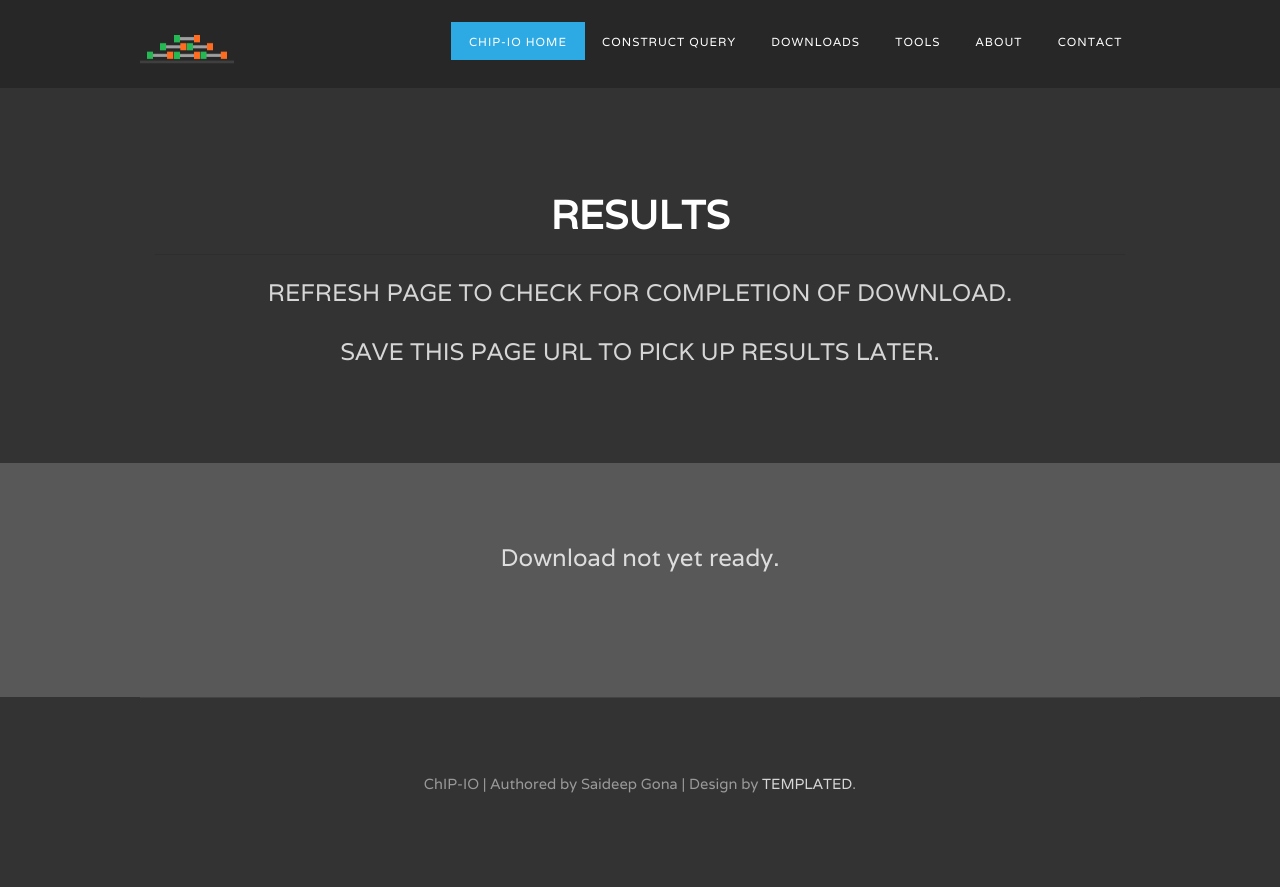
After one commit to SaideepGona/ChIP-IO, a Flask app: page /download_results/1 in a window 1280 px wide. The commit adds this page. Run offline with Flask 2, Linux system fonts and the light colour scheme; parts of the project's set-up code (start-up, migrations or seed data) failed here and were passed over; some libraries are stand-ins or nearby versions.

Commit message:
small modifications

```diff
--- a/application.py
+++ b/application.py
@@ -395,6 +395,8 @@ def run_pipeline(user_params):
 
     output_files_dir = pwd + "/intermediates/" + time_string + "_output/"
     os.mkdir(output_files_dir)
+
+    os.system("cp "+pwd+"/readme_files/ChIP_IO_tg_README.pdf "+output_files_dir+"Readme")
 
     # print("Starting Motif Matching")
     # motif_sites_file = output_files_dir + time_string + "_motif_matches/"                       # Perform motif finding on regulatory regions
--- a/templates/complete.html
+++ b/templates/complete.html
@@ -18,6 +18,7 @@
                 </a>
             </div>
         </div>
+        <hr>
         <div class="container" style="height: 20vh">
             <div class = 'col-sm'>
                 <a href="{{ url_for('construct_query') }}">
--- a/templates/enhancer_form.html
+++ b/templates/enhancer_form.html
@@ -128,13 +128,13 @@
                         <br>
 
 
-                    <h1>
+                    <!-- <h1>
                      Email</h1><br>
                         <p class="hover-text-header" data-toggle="tooltip" data-placement="right"
                         title="Pipeline results will be sent to this email upon completion.">
                             {{ form.email.label }}<br>
                             {{form.email(size=32)}}
-                        </p>
+                        </p>     -->
                     <br>
                     <p>{{ form.submit() }}</p>
                 </form>
--- a/templates/home.html
+++ b/templates/home.html
@@ -8,7 +8,7 @@
             <div id="home_title" class="titletext">WELCOME TO CHIP-IO</div>
             <hr>
             <p>
-                User-friendly, 1000+ study curated database, enhancer and tissue-specific
+                User-friendly, 1000+ study curated database, enhancer and tissue-specific features
             </p>
         </div>
     </div>
--- a/templates/promoter_enhancer_form.html
+++ b/templates/promoter_enhancer_form.html
@@ -150,13 +150,13 @@
                     <br>
 
 
-                <h1>
+                <!-- <h1>
                  Email</h1><br>
                     <p class="hover-text-header" data-toggle="tooltip" data-placement="right"
                     title="Pipeline results will be sent to this email upon completion.">
                         {{ form.email.label }}<br>
                         {{form.email(size=32)}}
-                    </p>
+                    </p>     -->
                 <br>
                 <p>{{ form.submit() }}</p>
             </form>
--- a/templates/promoter_form.html
+++ b/templates/promoter_form.html
@@ -150,13 +150,13 @@
                         <br>
 
 
-                    <h1>
+                    <!-- <h1>
                      Email</h1><br>
                         <p class="hover-text-header" data-toggle="tooltip" data-placement="right"
                         title="Pipeline results will be sent to this email upon completion.">
                             {{ form.email.label }}<br>
                             {{form.email(size=32)}}
-                        </p>
+                        </p>     -->
                     <br>
                     <p>{{ form.submit() }}</p>
                 </form>
--- /dev/null
+++ b/templates/results.html
@@ -0,0 +1,32 @@
+{% extends "layout.html" %}
+
+{% block body %}
+
+<div id="banner">
+    <div class="container">
+        <div class="title">
+            <h2>Results</h2>
+            <hr>
+            <p>Refresh page to check for completion of download.</p>
+            <p>Save this page URL to pick up results later.</p>
+        </div>
+    </div>
+</div>
+
+<div id="featured1">
+    <div class="container">
+        <div class="title">
+            {% if file_ready %}
+                <a href="{{ url_for('download_file', file_path = results_file_unpath) }}">
+                    <button style="height: 100%; width: 100%" class='btn btn-secondary'>Click to Download</button>
+                </a>
+            {% else %}
+                <p>
+                    Download not yet ready.
+                </p>
+            {% endif %}
+        </div>
+    </div>
+</div>
+
+{% endblock body %}
```
